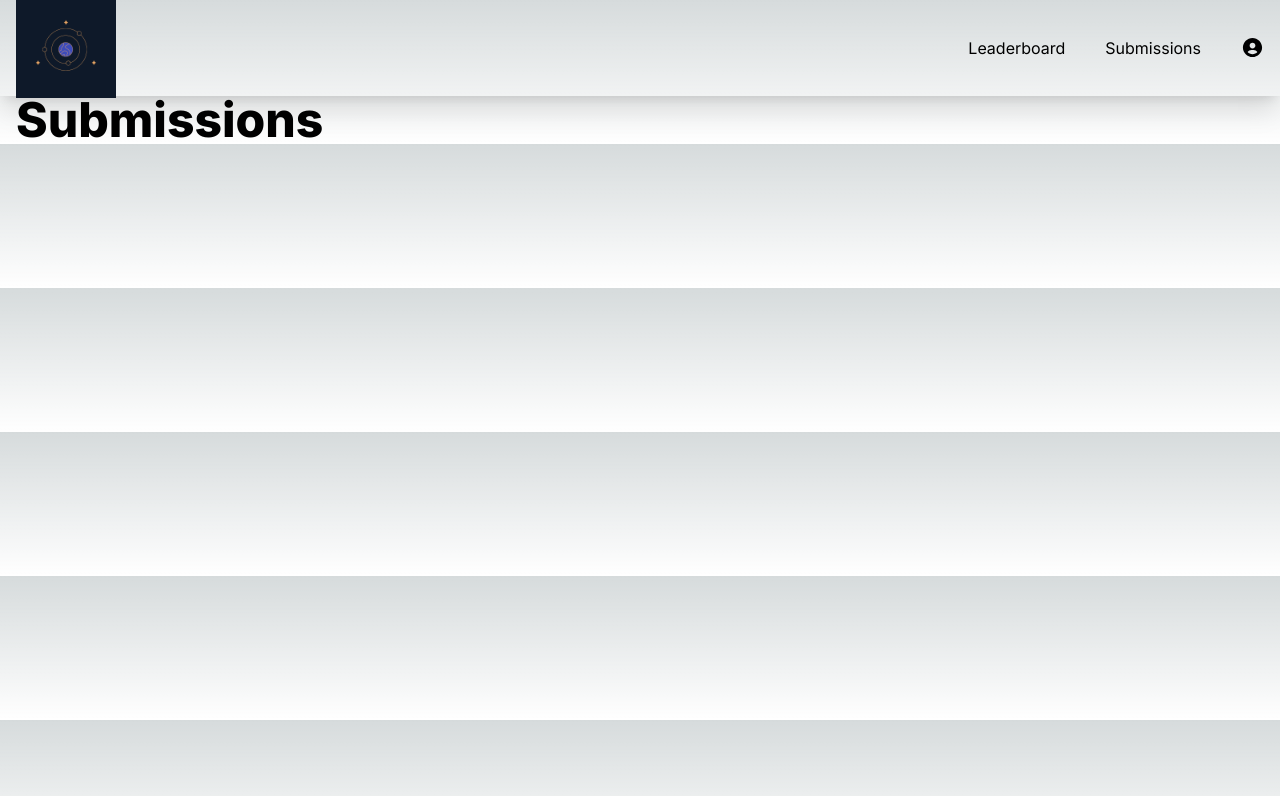
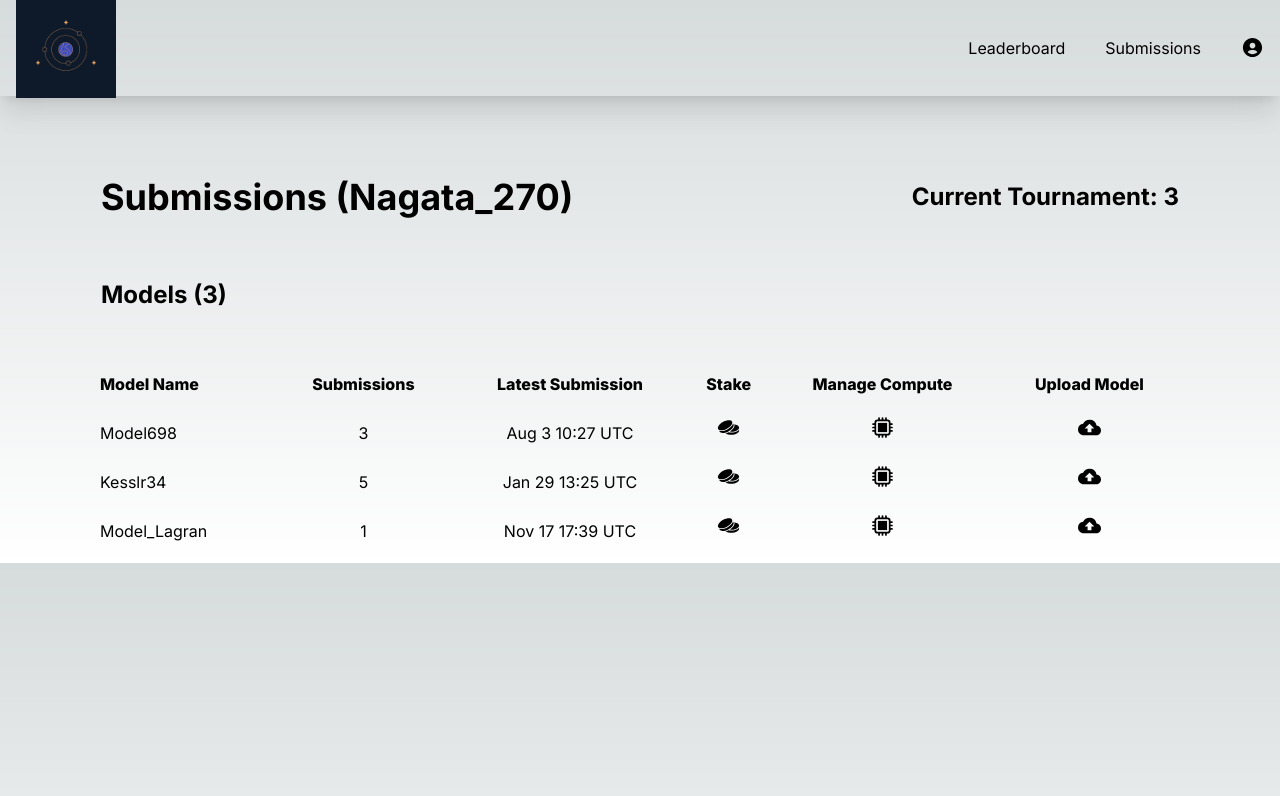
Before and after one commit to metasolis/tournaments-frontend, a Next.js app: page /submissions in a window 1280 px wide. Shown: the top 796 px of the page. Built offline with nearby package versions, Linux system fonts and the light colour scheme.

Commit message:
completed basic layout of submissions page

```diff
--- a/app/submissions/page.tsx
+++ b/app/submissions/page.tsx
@@ -1,15 +1,197 @@
+'use client'
 import React from 'react'
-import type { Metadata } from 'next'
+// import type { Metadata } from 'next'
+import {GiTwoCoins} from 'react-icons/gi'
+import {HiMiniCpuChip} from 'react-icons/hi2'
+import {MdCloudUpload} from 'react-icons/md'
 
-export const metadata: Metadata = {
-  title: 'Tournament Submissions',
-  description: 'Dora Data Science Tournaments Submissions',
-}
+
+// export const metadata: Metadata = {
+//   title: 'Tournament Submissions',
+//   description: 'Dora Data Science Tournaments Submissions',
+// }
 
 const Submissions = () => {
   return (
-    <div className='flex justify-between items-center h-full w-full px-4 2xl:px-16'>
-      <h1 className="text-5xl font-extrabold dark:text-white">Submissions</h1>
+
+    <div className='flex-none justify-between items-center h-full w-full px-20 2xl:px-16'>
+
+      <div className="p-5 pt-20">
+        <table className="table-auto w-full">
+          <thead>
+            <tr>
+              <th><h4 className="text-4xl font-bold dark:text-white text-left">Submissions (Nagata_270)</h4></th>
+              <th><h5 className="text-2xl font-bold dark:text-white text-right">Current Tournament: 3</h5></th>
+            </tr>
+          </thead>
+        </table>
+      </div>
+
+      <div className="p-5 pt-10">
+        <table className="table-auto w-full">
+          <thead>
+            <tr>
+              <th><h4 className="text-2xl font-bold dark:text-white text-left">Models (3)</h4></th>
+            </tr>
+          </thead>
+        </table>
+      </div>
+
+      <div className="table w-full p-5 pt-10">
+
+        <div className="table-header-group">
+          <div className="table-row font-extrabold">
+            <div className="table-cell text-left">Model Name</div>
+            <div className="table-cell text-center">Submissions</div>
+            <div className="table-cell text-center">Latest Submission</div>
+            <div className="table-cell text-center">Stake</div>
+            <div className="table-cell text-center">Manage Compute</div>
+            <div className="table-cell text-center">Upload Model</div>
+          </div>
+        </div>
+
+        <div className="table-row-group">
+
+          <div className="table-row">
+            <div className="table-cell text-left pt-5">Model698</div>
+            <div className="table-cell text-center pt-5">3</div>
+            <div className="table-cell text-center pt-5">Aug 3 10:27 UTC</div>
+            <div className="table-cell text-center pt-5">
+              <div className='flex justify-center'>
+                  <GiTwoCoins size={23} className='cursor-pointer' />
+              </div>
+            </div>
+            <div className="table-cell text-center pt-5">
+              <div className='flex justify-center'>
+                <HiMiniCpuChip size={23} className='cursor-pointer' />
+              </div>
+            </div>
+            <div className="table-cell text-center pt-5">
+              <div className='flex justify-center'>
+                <MdCloudUpload size={23} className='cursor-pointer' />
+              </div>
+            </div>
+          </div>
+
+          <div className="table-row">
+            <div className="table-cell text-left pt-5">Kesslr34</div>
+            <div className="table-cell text-center pt-5">5</div>
+            <div className="table-cell text-center pt-5">Jan 29 13:25 UTC</div>
+            <div className="table-cell text-center pt-5">
+              <div className='flex justify-center'>
+                  <GiTwoCoins size={23} className='cursor-pointer' />
+              </div>
+            </div>
+            <div className="table-cell text-center pt-5">
+              <div className='flex justify-center'>
+                <HiMiniCpuChip size={23} className='cursor-pointer' />
+              </div>
+            </div>
+            <div className="table-cell text-center pt-5">
+              <div className='flex justify-center'>
+                <MdCloudUpload size={23} className='cursor-pointer' />
+              </div>
+            </div>
+          </div>
+
+          <div className="table-row">
+            <div className="table-cell text-left pt-5">Model_Lagran</div>
+            <div className="table-cell text-center pt-5">1</div>
+            <div className="table-cell text-center pt-5">Nov 17 17:39 UTC</div>
+            <div className="table-cell text-center pt-5">
+              <div className='flex justify-center'>
+                  <GiTwoCoins size={23} className='cursor-pointer' />
+              </div>
+            </div>
+            <div className="table-cell text-center pt-5">
+              <div className='flex justify-center'>
+                <HiMiniCpuChip size={23} className='cursor-pointer' />
+              </div>
+            </div>
+            <div className="table-cell text-center pt-5">
+              <div className='flex justify-center'>
+                <MdCloudUpload size={23} className='cursor-pointer' />
+              </div>
+            </div>
+          </div>
+
+      </div>
+        {/* <table className="table-fixed w-full">
+          <thead>
+            <tr>
+              <th className="text-left">Model Name</th>
+              <th>Submissions</th>
+              <th>Latest Submission</th>
+              <th>Stake</th>
+              <th>Manage Compute</th>
+              <th>Upload Model</th>
+            </tr>
+          </thead>
+          <tbody className="text-center">
+            <tr>
+              <td className="text-left">Model698</td>
+              <td>3</td>
+              <td>Aug 3 10:27 UTC</td>
+              <td>
+                <div className='flex justify-center'>
+                  <GiTwoCoins size={23} className='cursor-pointer' />
+                </div>
+              </td>
+              <td>
+                <div className='flex justify-center'>
+                  <HiMiniCpuChip size={23} className='cursor-pointer' />
+                </div>
+              </td>
+              <td>
+                <div className='flex justify-center'>
+                  <MdCloudUpload size={23} className='cursor-pointer' />
+                </div>
+              </td>
+            </tr>
+            <tr>
+              <td className="text-left">Kesslr34</td>
+              <td>5</td>
+              <td>Jan 29 13:25 UTC</td>
+              <td>
+                <div className='flex justify-center'>
+                  <GiTwoCoins size={23} className='cursor-pointer' />
+                </div>
+              </td>
+              <td>
+                <div className='flex justify-center'>
+                  <HiMiniCpuChip size={23} className='cursor-pointer' />
+                </div>
+              </td>
+              <td>
+                <div className='flex justify-center'>
+                  <MdCloudUpload size={23} className='cursor-pointer' />
+                </div>
+              </td>
+            </tr>
+            <tr>
+              <td className="text-left">Model_Lagran</td>
+              <td>1</td>
+              <td>Nov 17 17:39 UTC</td>
+              <td>
+                <div className='flex justify-center'>
+                  <GiTwoCoins size={23} className='cursor-pointer' />
+                </div>
+              </td>
+              <td>
+                <div className='flex justify-center'>
+                  <HiMiniCpuChip size={23} className='cursor-pointer' />
+                </div>
+              </td>
+              <td>
+                <div className='flex justify-center'>
+                  <MdCloudUpload size={23} className='cursor-pointer' />
+                </div>
+              </td>
+            </tr>
+          </tbody>
+        </table> */}
+      </div>
+
     </div>
   )
 }
```
